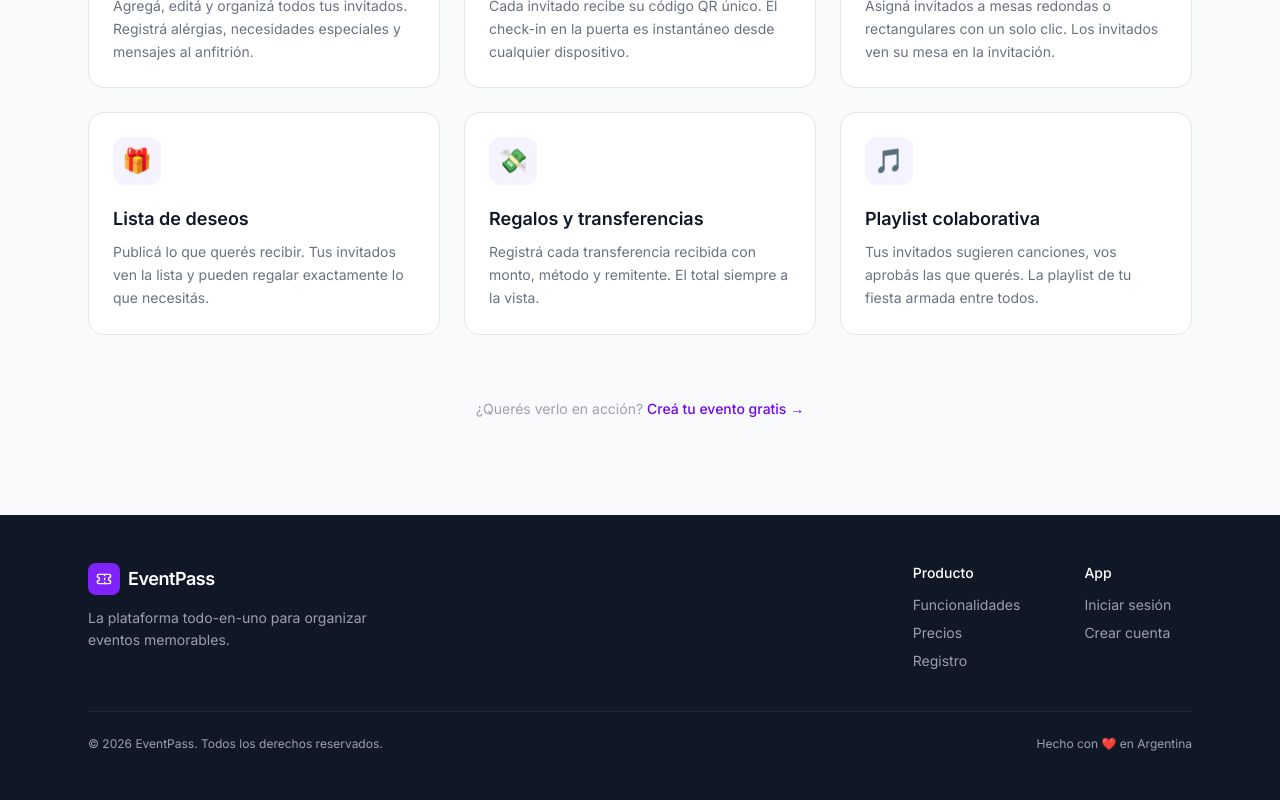
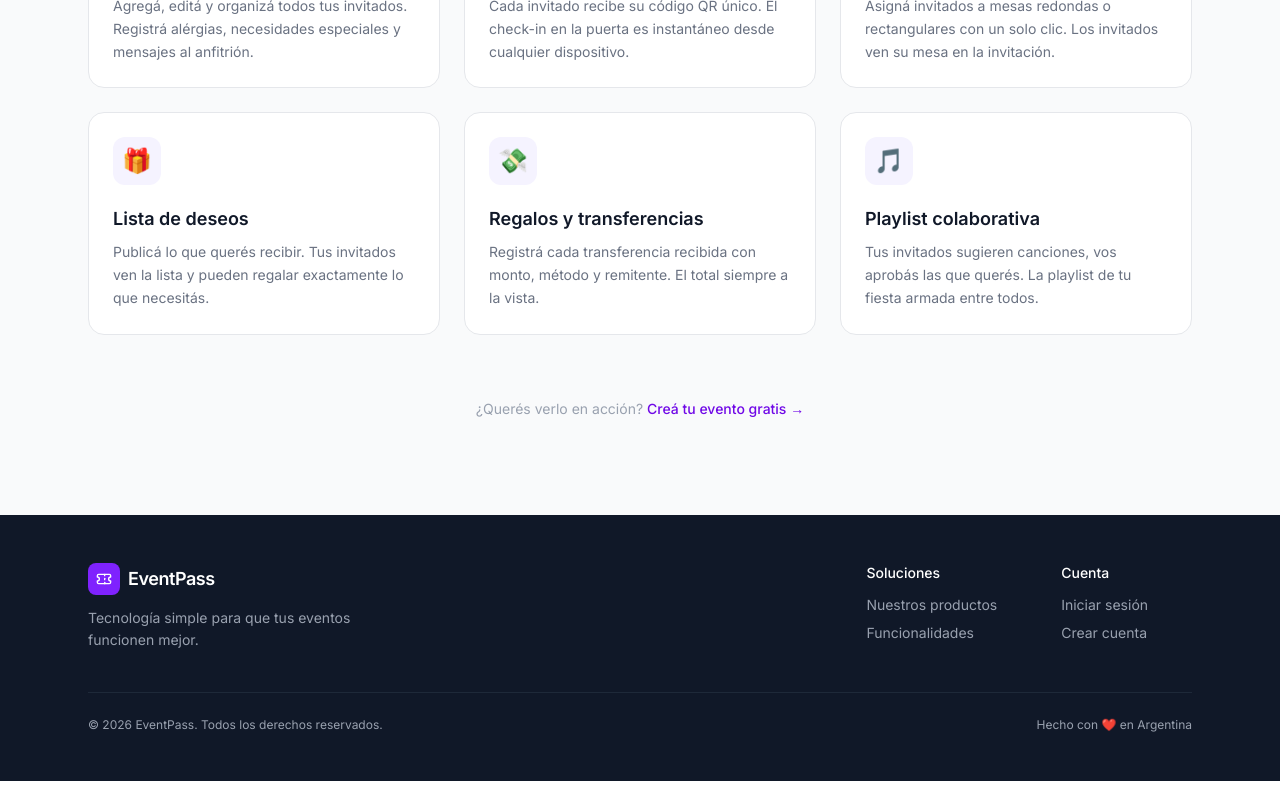
Before and after one commit to hostingenlinea/eventpass-landing, a Next.js app: page / in a window 1280 px wide. Shown: the part 3624-4424 px from the top of the page. Built offline with nearby package versions, Linux system fonts and the light colour scheme.

Commit message:
copy: remove pricing links from footer

```diff
--- a/src/components/Footer.tsx
+++ b/src/components/Footer.tsx
@@ -5,46 +5,31 @@ export default function Footer() {
     <footer className="bg-gray-900 text-gray-400">
       <div className="max-w-6xl mx-auto px-6 py-12">
         <div className="flex flex-col md:flex-row items-start justify-between gap-10">
-          {/* Brand */}
           <div className="space-y-3">
             <div className="flex items-center gap-2">
               <div className="w-8 h-8 rounded-lg bg-violet-600 flex items-center justify-center">
-                <svg
-                  className="w-4 h-4 text-white"
-                  viewBox="0 0 24 24"
-                  fill="none"
-                  stroke="currentColor"
-                  strokeWidth="2"
-                  strokeLinecap="round"
-                  strokeLinejoin="round"
-                >
+                <svg className="w-4 h-4 text-white" viewBox="0 0 24 24" fill="none" stroke="currentColor" strokeWidth="2" strokeLinecap="round" strokeLinejoin="round">
                   <path d="M2 9a3 3 0 0 1 0 6v2a2 2 0 0 0 2 2h16a2 2 0 0 0 2-2v-2a3 3 0 0 1 0-6V7a2 2 0 0 0-2-2H4a2 2 0 0 0-2 2Z" />
                   <path d="M13 5v2" /><path d="M13 17v2" /><path d="M13 11v2" />
                 </svg>
               </div>
               <span className="font-semibold text-white text-lg tracking-tight">EventPass</span>
             </div>
-            <p className="text-sm max-w-xs leading-relaxed">
-              La plataforma todo-en-uno para organizar eventos memorables.
-            </p>
+            <p className="text-sm max-w-xs leading-relaxed">Tecnología simple para que tus eventos funcionen mejor.</p>
           </div>
-
-          {/* Links */}
           <div className="grid grid-cols-2 gap-x-16 gap-y-2 text-sm">
             <div className="space-y-2">
-              <p className="text-white font-medium mb-3">Producto</p>
+              <p className="text-white font-medium mb-3">Soluciones</p>
+              <a href="#products" className="block hover:text-white transition-colors">Nuestros productos</a>
               <a href="#features" className="block hover:text-white transition-colors">Funcionalidades</a>
-              <a href="#pricing" className="block hover:text-white transition-colors">Precios</a>
-              <a href={`${APP_URL}/register`} className="block hover:text-white transition-colors">Registro</a>
             </div>
             <div className="space-y-2">
-              <p className="text-white font-medium mb-3">App</p>
+              <p className="text-white font-medium mb-3">Cuenta</p>
               <a href={`${APP_URL}/login`} className="block hover:text-white transition-colors">Iniciar sesión</a>
               <a href={`${APP_URL}/register`} className="block hover:text-white transition-colors">Crear cuenta</a>
             </div>
           </div>
         </div>
-
         <div className="border-t border-gray-800 mt-10 pt-6 flex flex-col sm:flex-row items-center justify-between gap-2 text-xs">
           <p>© {new Date().getFullYear()} EventPass. Todos los derechos reservados.</p>
           <p>Hecho con ❤️ en Argentina</p>
```
